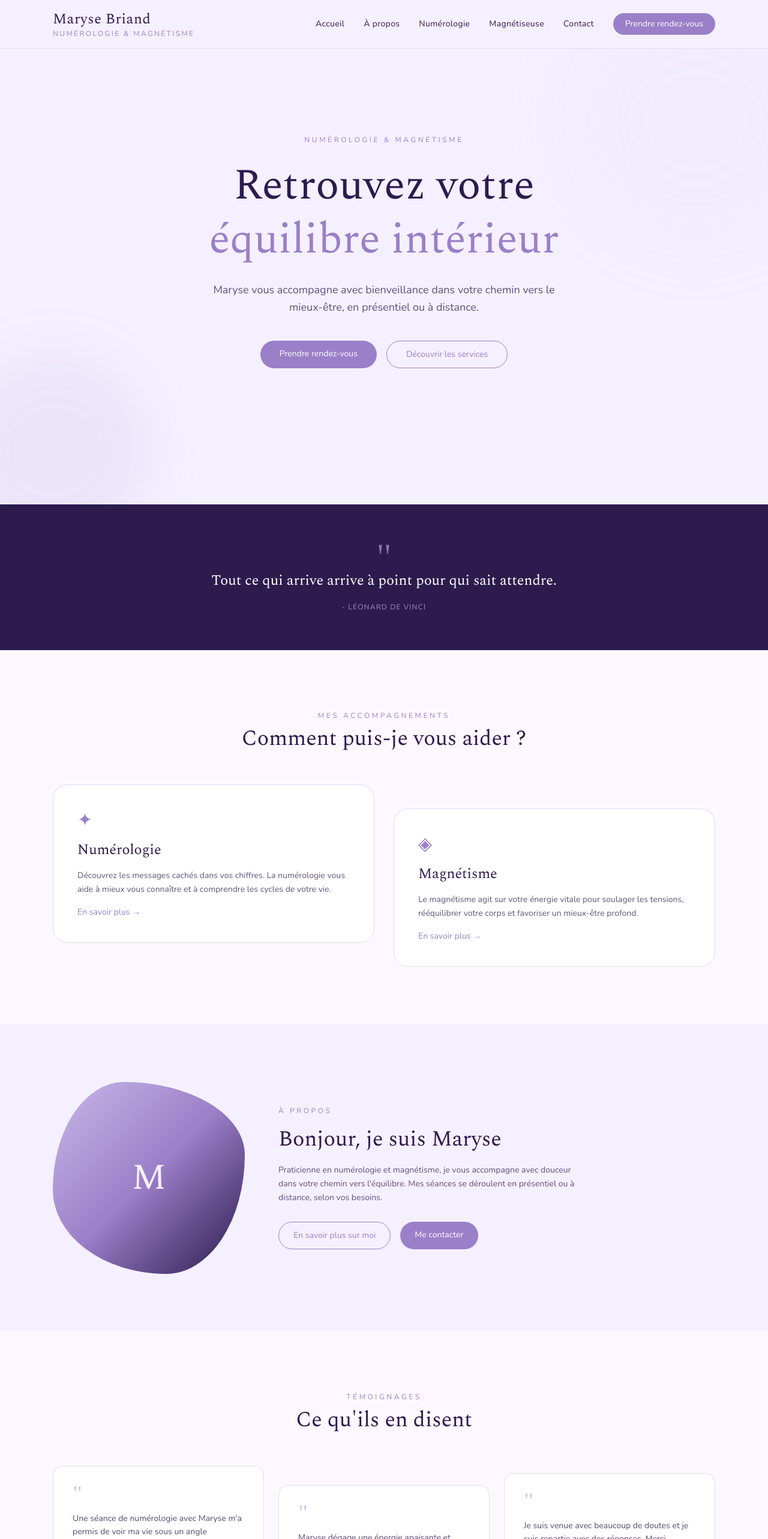
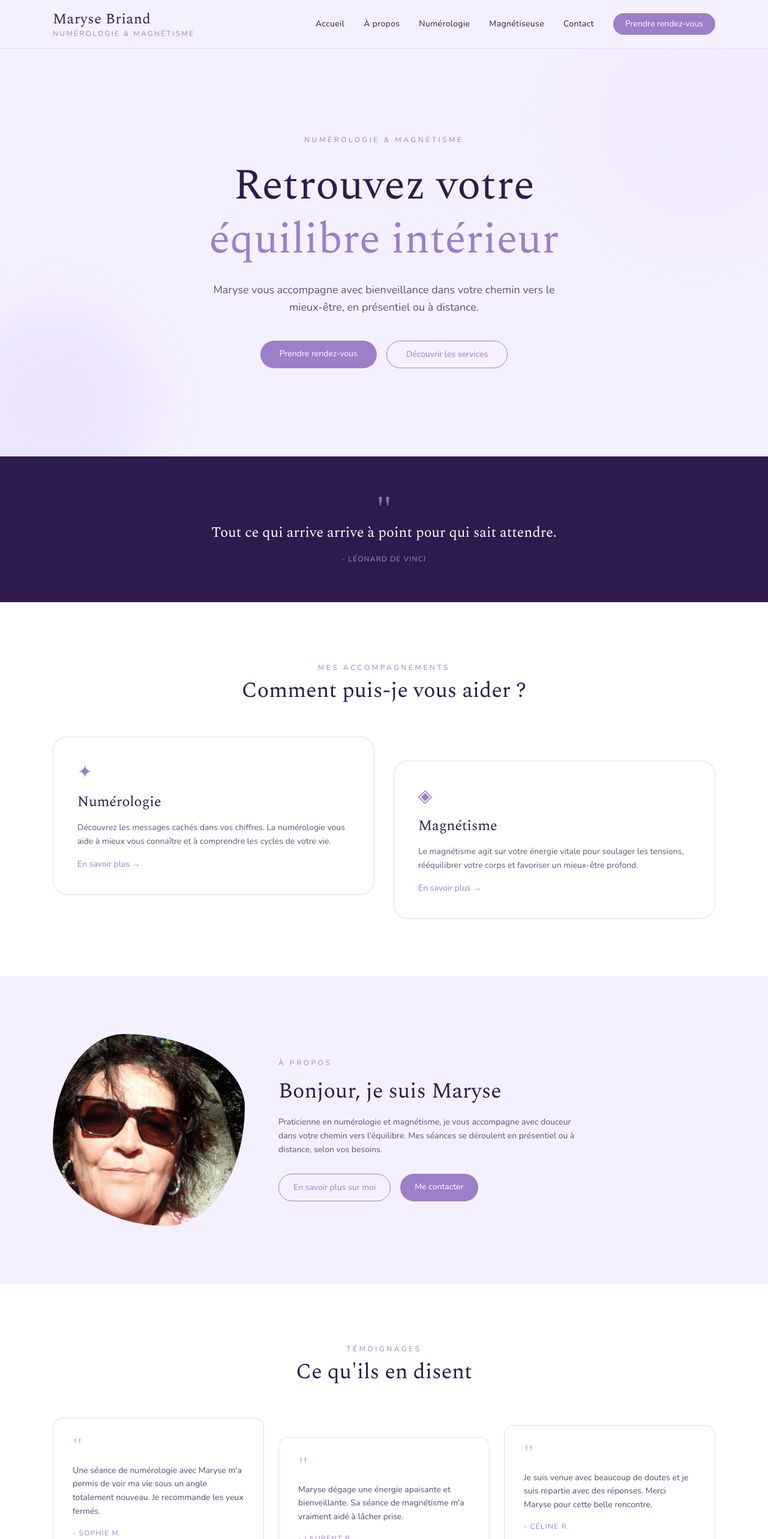
Before and after one commit to GumSurf/maryse-bien-etre, a Next.js app: page / in a window 1280 px wide. Shown: the top 2566 px of the page at 60% size. Built offline with nearby package versions, Linux system fonts and the light colour scheme.

Commit message:
Edit: Aria-label

```diff
--- a/src/app/page.tsx
+++ b/src/app/page.tsx
@@ -7,6 +7,7 @@ import Faq from "./components/Faq";
 import Cta from "./components/Cta";
 import Citation from "./components/Citation";
 import BlobImage from "./components/BlobImage";
+import Image from "next/image";
 
 const fadeUp = {
   hidden: { opacity: 0, y: 40 },
@@ -33,7 +34,7 @@ export default function Home() {
           transition={{ duration: 10, repeat: Infinity, ease: "easeInOut", delay: 2 }}
         />
 
-        <div className="max-w-6xl mx-auto px-6 py-24 md:py-36 min-h-[95vh] flex flex-col items-center text-center gap-6 relative z-10">
+        <div className="max-w-6xl mx-auto px-6 py-24 md:py-36  min-h-[60vh] md:min-h-[85vh] flex flex-col items-center text-center gap-6 relative z-10">
           <motion.span
             variants={fadeUp} initial="hidden" animate="visible" custom={0}
             className="font-lato text-xs tracking-[0.3em] uppercase text-[#9B7FC8]"
@@ -77,7 +78,7 @@ export default function Home() {
       <Citation />
 
       {/* ── SERVICES ─────────────────────────────────────────── */}
-      <section id="services" className="bg-[#FDF8FF] py-24">
+      <section id="services" className=" bg-white py-24">
         <div className="max-w-6xl mx-auto px-6">
           <motion.div
             variants={fadeUp} initial="hidden" whileInView="visible" viewport={{ once: true }}
@@ -100,16 +101,17 @@ export default function Home() {
               >
                 <Link
                   href={s.href}
+                  aria-label={`En savoir plus sur la ${s.title}`}
                   className="group bg-white border border-[#C9B8E8]/50 rounded-3xl p-10 flex flex-col gap-4 hover:shadow-xl hover:shadow-[#C9B8E8]/20 hover:-translate-y-1 transition-all duration-300"
                 >
-                  <span className="text-3xl text-[#9B7FC8]">{s.icon}</span>
+                  <span className="text-3xl text-[#9B7FC8]" aria-hidden="true">{s.icon}</span>
                   <h3 className="font-playfair text-2xl text-[#2D1B4E]">
                     {s.title}
                   </h3>
                   <p className="font-lato text-sm text-[#2D1B4E]/75 leading-relaxed">
                     {s.description}
                   </p>
-                  <span className="font-lato text-sm text-[#9B7FC8] group-hover:underline mt-auto">
+                  <span className="font-lato text-sm text-[#9B7FC8] group-hover:underline mt-auto" aria-label={`En savoir plus sur la ${s.title}`}>
                     En savoir plus →
                   </span>
                 </Link>
@@ -128,9 +130,14 @@ export default function Home() {
           >
             <BlobImage
               variant={2}
-              className="w-64 h-64 md:w-80 md:h-80 bg-gradient-to-br from-[#C9B8E8] via-[#9B7FC8] to-[#2D1B4E]"
+              className="w-64 h-64 md:w-80 md:h-80"
             >
-              <span className="font-playfair text-6xl text-white/90">M</span>
+              <Image
+                src="/maryse_3.jpg"
+                alt="Photo de Maryse"
+                fill
+                className="object-cover"
+              />
             </BlobImage>
           </motion.div>
           <motion.div
@@ -152,6 +159,7 @@ export default function Home() {
               <Link
                 href="/about"
                 className="font-lato text-sm px-6 py-3 rounded-full border border-[#9B7FC8] text-[#9B7FC8] hover:bg-[#9B7FC8] hover:text-white transition-colors w-fit"
+                aria-label="En savoir plus sur Maryse"
               >
                 En savoir plus sur moi
               </Link>
@@ -167,7 +175,7 @@ export default function Home() {
       </section>
 
       {/* ── AVIS CLIENTS ─────────────────────────────────────── */}
-      <section className="bg-[#FDF8FF] py-24">
+      <section className=" bg-white py-24">
         <div className="max-w-6xl mx-auto px-6">
           <motion.div
             variants={fadeUp} initial="hidden" whileInView="visible" viewport={{ once: true }}
@@ -186,17 +194,16 @@ export default function Home() {
                 key={a.nom}
                 variants={fadeUp} initial="hidden" whileInView="visible"
                 viewport={{ once: true }} custom={i}
-                className={`bg-white border border-[#C9B8E8]/50 rounded-2xl p-8 flex flex-col gap-4 ${
-                  i === 1 ? "md:mt-8" : i === 2 ? "md:mt-3" : ""
-                }`}
+                className={`bg-white border border-[#C9B8E8]/50 rounded-2xl p-8 flex flex-col gap-4 ${i === 1 ? "md:mt-8" : i === 2 ? "md:mt-3" : ""
+                  }`}
               >
-                <span className="text-[#C9B8E8] font-playfair text-4xl leading-none">
+                <span className="text-[#C9B8E8] font-playfair text-4xl leading-none" aria-hidden="true">
                   "
                 </span>
                 <p className="font-lato text-sm text-[#2D1B4E]/80 leading-relaxed -mt-2">
                   {a.texte}
                 </p>
-                <span className="font-lato text-xs text-[#9B7FC8] tracking-widest uppercase mt-auto">
+                <span className="font-lato text-xs text-[#9B7FC8] tracking-widest uppercase mt-auto" aria-label={`Témoignage de ${a.nom}`}>
                   - {a.nom}
                 </span>
               </motion.div>
```
